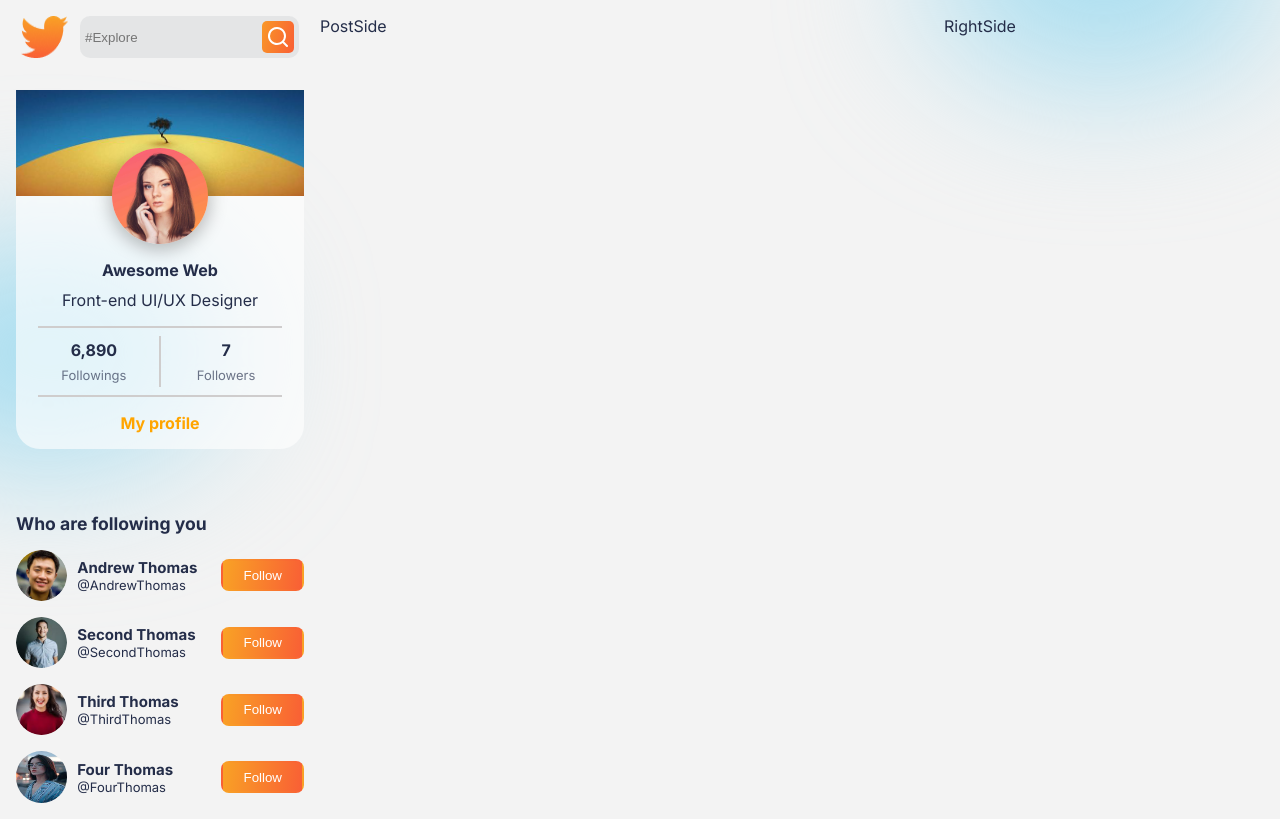
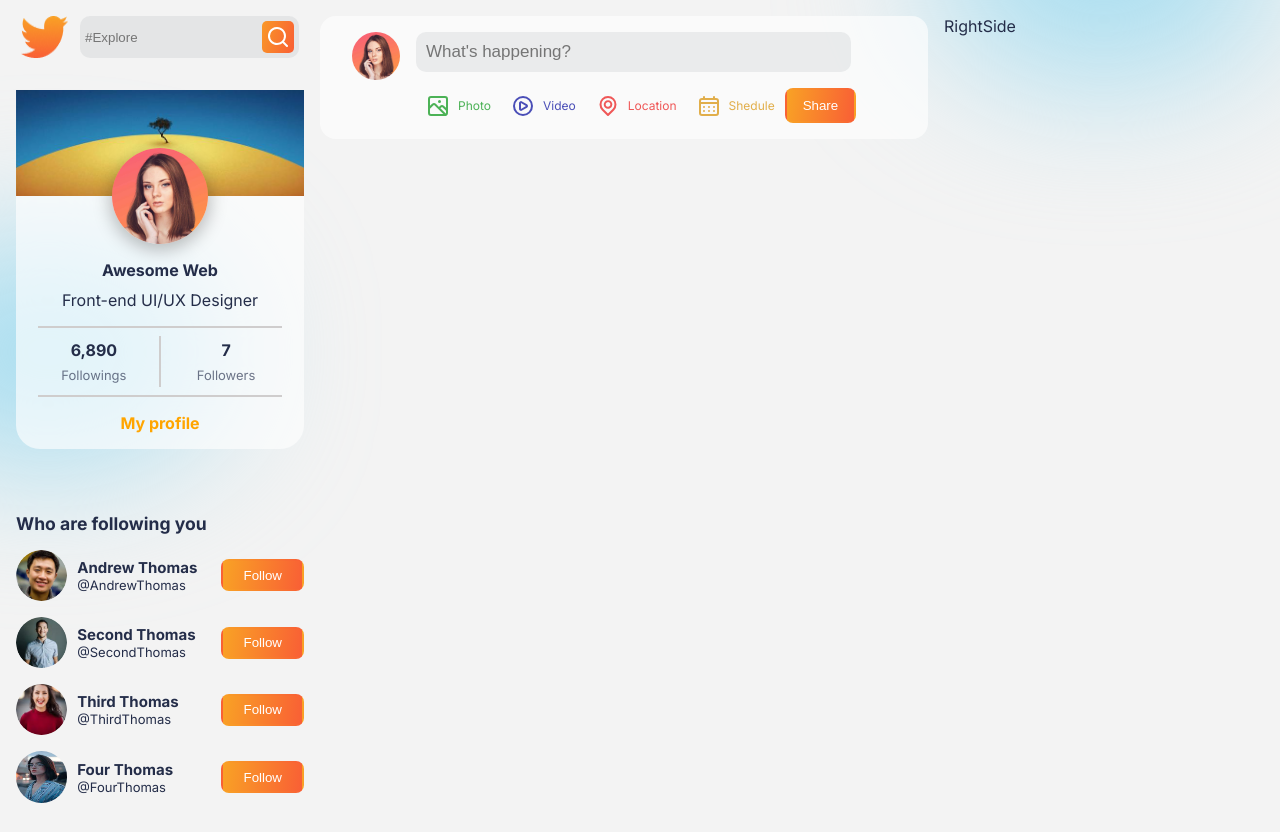
Before and after one commit to freetimezp/js-social-09-images, a React (Create React App) app: page / in a window 1280 px wide. Built offline with nearby package versions, Linux system fonts and the light colour scheme.

Commit message:
06. js-social-09-images. PostShare component. Select image.

```diff
--- a/src/App.css
+++ b/src/App.css
@@ -52,6 +52,7 @@
   background: var(--buttonBg);
   transition: all 0.5s ease-in-out;
   cursor: pointer;
+  padding: 0.5rem 1rem;
 }
 
 .button:hover {
--- a/src/components/followersCard/FollowersCard.jsx
+++ b/src/components/followersCard/FollowersCard.jsx
@@ -10,7 +10,7 @@
             <h3>Who are following you</h3>
 
             {Followers.map((follower, id) => (
-                <div className='follower'>
+                <div className='follower' key={id}>
                     <div className='item'>
                         <img src={follower.img} alt="follower" className='followerImg' />
                         <div className="name">
--- /dev/null
+++ b/src/components/postShare/PostShare.css
@@ -0,0 +1,64 @@
+.postShare {
+  display: flex;
+  gap: 1rem;
+  background-color: var(--cardColor);
+  padding: 1rem 2rem;
+  border-radius: 1rem;
+}
+.postShare .postImg {
+  border-radius: 50%;
+  width: 3rem;
+  height: 3rem;
+}
+.postShare .input-wrapper {
+  display: flex;
+  flex-direction: column;
+  width: 80%;
+  gap: 1rem;
+}
+.postShare .input-wrapper input {
+  background-color: var(--inputColor);
+  border-radius: 10px;
+  padding: 10px;
+  font-size: 17px;
+  border: none;
+  outline: none;
+}
+.postShare .input-wrapper .postOptions {
+  display: flex;
+  justify-content: space-around;
+}
+.postShare .input-wrapper .postOptions .option {
+  padding: 5px 10px;
+  border-radius: 10px;
+  display: flex;
+  align-items: center;
+  justify-content: center;
+  font-size: 12px;
+  cursor: pointer;
+}
+.postShare .input-wrapper .postOptions .option svg {
+  margin-right: 0.5rem;
+}
+.postShare .input-wrapper .postOptions .option:hover {
+  box-shadow: 0 2px 5px 2px rgba(0, 0, 0, 0.2);
+}
+.postShare .input-wrapper .postOptions .option .ps-button {
+  font-size: 12px;
+}
+.postShare .input-wrapper .previewImage {
+  position: relative;
+}
+.postShare .input-wrapper .previewImage svg {
+  position: absolute;
+  top: 0.5rem;
+  right: 1rem;
+  cursor: pointer;
+}
+.postShare .input-wrapper .previewImage img {
+  width: 100%;
+  max-height: 20rem;
+  -o-object-fit: cover;
+     object-fit: cover;
+  border-radius: 0.5rem;
+}/*# sourceMappingURL=PostShare.css.map */
--- /dev/null
+++ b/src/components/postShare/PostShare.jsx
@@ -0,0 +1,72 @@
+import React, { useState, useRef } from 'react';
+
+import './PostShare.css';
+
+import ProfileImage from '../../img/profileImg.jpg';
+import { UilScenery } from '@iconscout/react-unicons';
+import { UilPlayCircle } from '@iconscout/react-unicons';
+import { UilLocationPoint } from '@iconscout/react-unicons';
+import { UilSchedule } from '@iconscout/react-unicons';
+import { UilTimes } from '@iconscout/react-unicons';
+
+const PostShare = () => {
+    const [image, setImage] = useState(null);
+    const imageRef = useRef();
+
+    const onImageChange = (event) => {
+        if (event.target.files && event.target.files[0]) {
+            let img = event.target.files[0];
+            setImage({
+                image: URL.createObjectURL(img),
+            });
+        }
+    };
+
+    return (
+        <div className='postShare'>
+            <img src={ProfileImage} alt="profile" className='postImg' />
+
+            <div className='input-wrapper'>
+                <input type="text" placeholder="What's happening?" />
+                <div className="postOptions">
+                    <div
+                        className="option"
+                        style={{ color: "var(--photo)" }}
+                        onClick={() => imageRef.current.click()}
+                    >
+                        <UilScenery />
+                        Photo
+                    </div>
+                    <div className="option" style={{ color: "var(--video)" }}>
+                        <UilPlayCircle />
+                        Video
+                    </div>
+                    <div className="option" style={{ color: "var(--location)" }}>
+                        <UilLocationPoint />
+                        Location
+                    </div>
+                    <div className="option" style={{ color: "var(--shedule)" }}>
+                        <UilSchedule />
+                        Shedule
+                    </div>
+                    <button className="button ps-button">
+                        Share
+                    </button>
+
+                    <div style={{ display: "none" }}>
+                        <input type="file" name="myImage" ref={imageRef} onChange={onImageChange} />
+                    </div>
+                </div>
+
+                {image && (
+                    <div className='previewImage'>
+                        <UilTimes onClick={() => setImage(null)} />
+                        <img src={image.image} alt="selected" />
+                    </div>
+                )}
+            </div>
+        </div>
+    );
+}
+
+export default PostShare;
--- /dev/null
+++ b/src/components/postShare/PostShare.scss
@@ -0,0 +1,75 @@
+.postShare {
+    display: flex;
+    gap: 1rem;
+    background-color: var(--cardColor);
+    padding: 1rem 2rem;
+    border-radius: 1rem;
+
+    .postImg {
+        border-radius: 50%;
+        width: 3rem;
+        height: 3rem;
+    }
+
+    .input-wrapper {
+        display: flex;
+        flex-direction: column;
+        width: 80%;
+        gap: 1rem;
+
+        input {
+            background-color: var(--inputColor);
+            border-radius: 10px;
+            padding: 10px;
+            font-size: 17px;
+            border: none;
+            outline: none;
+        }
+
+        .postOptions {
+            display: flex;
+            justify-content: space-around;
+
+            .option {
+                padding: 5px 10px;
+                border-radius: 10px;
+                display: flex;
+                align-items: center;
+                justify-content: center;
+                font-size: 12px;
+                cursor: pointer;
+
+
+                svg {
+                    margin-right: 0.5rem;
+                }
+
+                &:hover {
+                    box-shadow: 0 2px 5px 2px rgb(0, 0, 0, 0.2);
+                }
+
+                .ps-button {
+                    font-size: 12px;
+                }
+            }
+        }
+
+        .previewImage {
+            position: relative;
+
+            svg {
+                position: absolute;
+                top: 0.5rem;
+                right: 1rem;
+                cursor: pointer;
+            }
+
+            img {
+                width: 100%;
+                max-height: 20rem;
+                object-fit: cover;
+                border-radius: 0.5rem;
+            }
+        }
+    }
+}
--- a/src/components/postSide/PostSide.css
+++ b/src/components/postSide/PostSide.css
@@ -1 +1,7 @@
-/*# sourceMappingURL=PostSide.css.map */
+.postSide {
+  display: flex;
+  flex-direction: column;
+  gap: 1rem;
+  height: 100vh;
+  overflow: auto;
+}/*# sourceMappingURL=PostSide.css.map */
--- a/src/components/postSide/PostSide.jsx
+++ b/src/components/postSide/PostSide.jsx
@@ -1,11 +1,12 @@
 import React from 'react';
 
 import './PostSide.css';
+import PostShare from '../postShare/PostShare';
 
 const PostSide = () => {
     return (
         <div className='postSide'>
-            PostSide
+            <PostShare />
         </div>
     );
 }
--- a/src/components/postSide/PostSide.scss
+++ b/src/components/postSide/PostSide.scss
@@ -0,0 +1,7 @@
+.postSide {
+    display: flex;
+    flex-direction: column;
+    gap: 1rem;
+    height: 100vh;
+    overflow: auto;
+}
```
Also changed, not shown: 2 other files (tests, documents, lock files or other folders).
